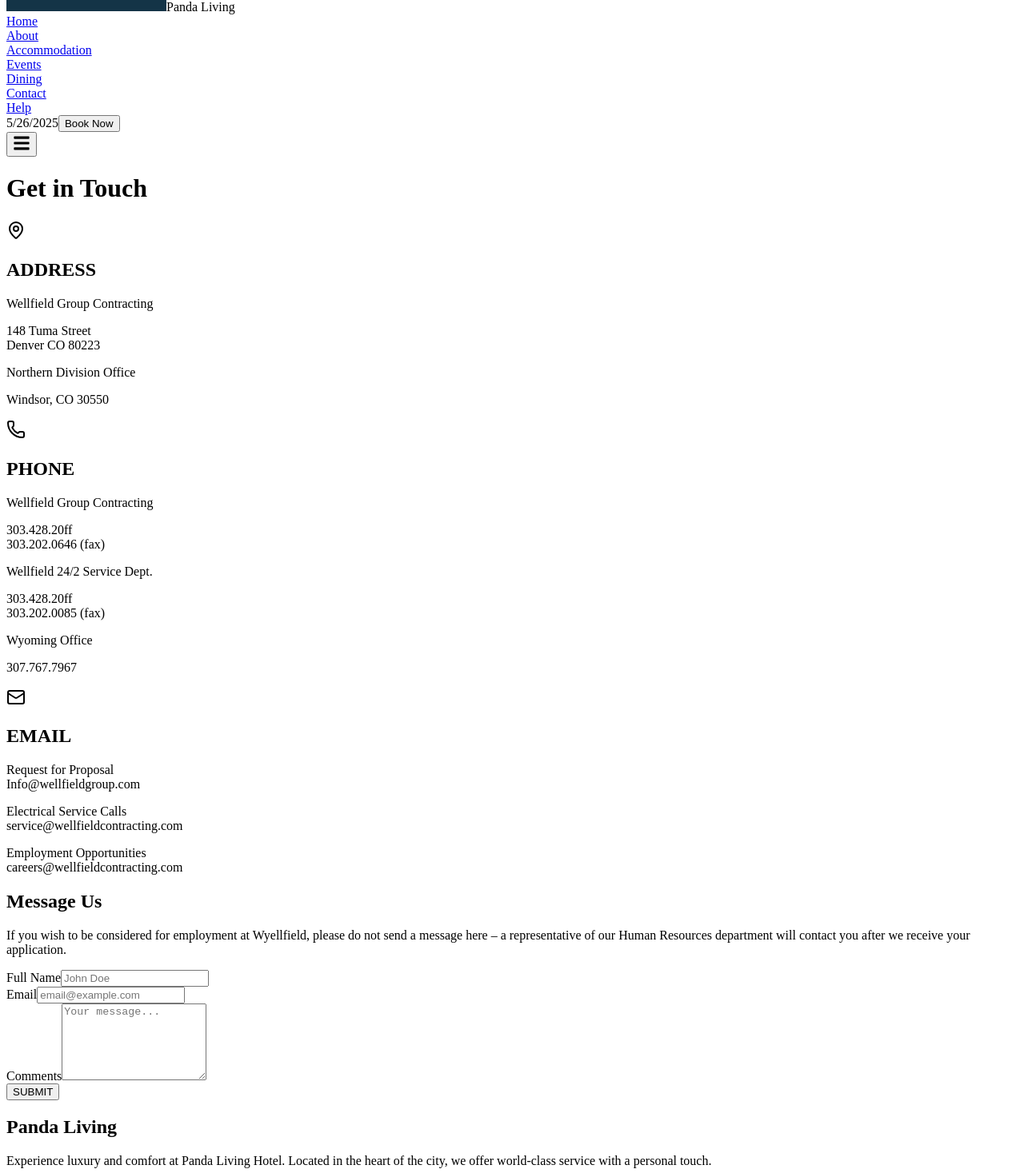
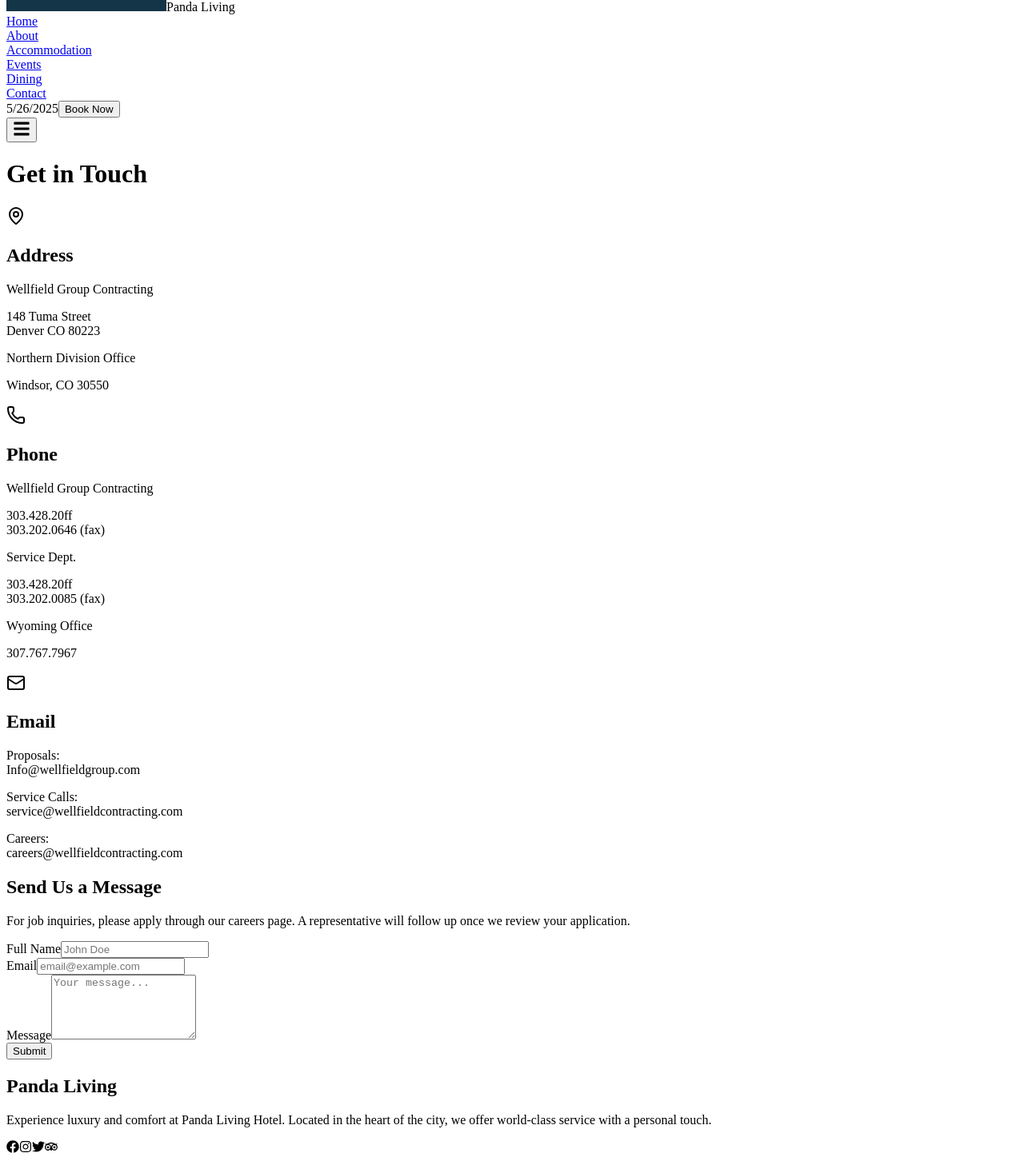
Before and after one commit to Pandu1712/Hotel, a React (Create React App) app: page /contact in a window 1280 px wide. Shown: the part 194-1661 px from the top of the page at 80% size. Built offline with nearby package versions, Linux system fonts and the light colour scheme.

Commit message:
About And Contact Color Changed

```diff
--- a/src/components/Header.jsx
+++ b/src/components/Header.jsx
@@ -64,11 +64,7 @@
             path: '/contact',
 
         },
-        {
-            name: 'Help',
-            path: '/help',
 
-        }
     ];
 
     const currentDate = new Date().toLocaleDateString();
--- a/src/pages/About.jsx
+++ b/src/pages/About.jsx
@@ -1,9 +1,9 @@
 import React from "react";
 import { Handshake, Gem, Leaf } from 'lucide-react';
-
+import { Clock, MapPin, Utensils } from "lucide-react";
 const AboutUs = () => {
   return (
-    <div className="bg-[#143447] text-white">
+    <div className="bg-white text-[#143447]">
       {/* Hero Section */}
       <section
         className="relative h-auto md:h-[60vh] flex flex-col items-center justify-center bg-cover bg-center px-4 py-12 md:py-0"
@@ -11,10 +11,10 @@
           backgroundImage: "url('https://source.unsplash.com/1600x900/?luxury,hotel')",
         }}
       >
-        <div className="absolute inset-0 bg-black bg-opacity-60"></div>
+        <div className="absolute bg-"></div>
         <div className="relative z-10 max-w-4xl text-center">
-          <h1 className="text-3xl md:text-5xl font-bold text-[#f8de71] mb-6">About Our Hotel</h1>
-          <p className="text-base md:text-lg text-gray-300 leading-relaxed">
+          <h1 className="text-3xl md:text-5xl font-semibold text-[#143447] mb-6">About Our Hotel</h1>
+          <p className="text-base md:text-lg text-[#143447] leading-relaxed">
             Nestled in the heart of the city, Panda Living redefines luxury, comfort, and hospitality. Designed for both
             leisure and business travelers, our hotel is a sanctuary where modern elegance meets timeless charm.
             <br /><br />
@@ -39,13 +39,13 @@
           className="rounded-tl-full shadow-xl"
         />
         <div>
-          <h2 className="text-3xl font-semibold text-[#f8de71] mb-4">Our Story</h2>
-          <p className="text-gray-300 leading-relaxed">
+          <h2 className="text-3xl font-bold text-[#143447] mb-4">Our Story</h2>
+          <p className="text-[#143447] leading-relaxed">
             Founded in 2005, our hotel is a symbol of luxury and modern comfort. Located at the city’s prime, we offer exceptional views, personalized service, and a memorable experience for both leisure and business travelers.
             <br /><br />
             Over the years, we’ve evolved with our guests' expectations—embracing sustainability, advancing technology, and offering curated guest experiences. Our commitment to detail, culture, and hospitality drives everything we do.
           </p>
-          <p className="text-gray-300 leading-relaxed">
+          <p className="text-[#143447] leading-relaxed">
             Founded in 2005, our hotel is a symbol of luxury and modern comfort. Located at the city’s prime, we offer exceptional views, personalized service, and a memorable experience for both leisure and business travelers.
             <br /><br />
             Over the years, we’ve evolved with our guests' expectations—embracing sustainability, advancing technology, and offering curated guest experiences. Our commitment to detail, culture, and hospitality drives everything we do.
@@ -54,21 +54,37 @@
       </section>
 
       {/* Why Choose Us */}
-      <section className="py-16 px-6 md:px-20 bg-[#1a3e52] text-center">
-        <h2 className="text-3xl font-bold text-[#f8de71] mb-10">Why Choose Panda Living?</h2>
-        <div className="grid md:grid-cols-3 gap-10">
-          {[
-            { title: "24/7 Service", desc: "Round-the-clock assistance for all your needs." },
-            { title: "Prime Location", desc: "Easily accessible from the airport and city attractions." },
-            { title: "Award-Winning Cuisine", desc: "Our chefs bring flavor and finesse to your plate." },
-          ].map((item, i) => (
-            <div key={i} className="bg-[#214d66] rounded-2xl p-6 hover:scale-105 transition duration-300">
-              <h3 className="text-2xl font-semibold text-[#f8de71] mb-3">{item.title}</h3>
-              <p className="text-gray-300">{item.desc}</p>
-            </div>
-          ))}
-        </div>
-      </section>
+      <section className="py-16 px-6 md:px-20 bg-[#1a3e52]">
+      <h2 className="text-3xl font-bold text-[#f8de71] text-center mb-10">Why Choose Us</h2>
+      <div className="grid md:grid-cols-3 gap-8 text-center">
+        {[
+          {
+            title: "24/7 Service",
+            desc: "Round-the-clock assistance for all your needs.",
+            icon: <Clock className="mx-auto mb-4 text-[#f8de71]" size={40} />,
+          },
+          {
+            title: "Prime Location",
+            desc: "Easily accessible from the airport and city attractions.",
+            icon: <MapPin className="mx-auto mb-4 text-[#f8de71]" size={40} />,
+          },
+          {
+            title: "Award-Winning Cuisine",
+            desc: "Our chefs bring flavor and finesse to your plate.",
+            icon: <Utensils className="mx-auto mb-4 text-[#f8de71]" size={40} />,
+          },
+        ].map((feature, index) => (
+          <div
+            key={index}
+            className="p-6 bg-[#214d66] rounded-2xl hover:scale-105 transition transform duration-300"
+          >
+            {feature.icon}
+            <h3 className="text-2xl font-semibold mb-2 text-[#f8de71]">{feature.title}</h3>
+            <p className="text-gray-300">{feature.desc}</p>
+          </div>
+        ))}
+      </div>
+    </section>
 
       {/* Our Values */}
       <section className="py-16 px-6 md:px-20 bg-[#1a3e52]">
@@ -102,7 +118,7 @@
 
       {/* Meet The Team */}
       <section className="py-16 px-6 md:px-20">
-        <h2 className="text-3xl font-bold text-[#f8de71] text-center mb-10">Meet Our Team</h2>
+        <h2 className="text-3xl font-bold text-[#143447] text-center mb-10">Meet Our Team</h2>
         <div className="grid md:grid-cols-3 gap-10 text-center">
           {[
             {
--- a/src/pages/Contact.jsx
+++ b/src/pages/Contact.jsx
@@ -3,75 +3,73 @@
 
 export default function ContactPage() {
   return (
-    <div className="bg-[#143447] min-h-screen text-white font-sans px-4 py-12">
-      <h1 className="text-[#f8de71] text-4xl font-semibold text-center mb-16 ">Get in Touch</h1>
+    <div className="bg-[#143447] text-white font-sans px-6 py-16">
+      <h1 className="text-4xl font-bold text-center mb-16 text-[#f8de71]">Get in Touch</h1>
 
-      {/* Contact Info */}
-      <div className="grid md:grid-cols-3 gap-12 text-center max-w-6xl mx-auto mb-20">
+      {/* Contact Cards */}
+      <div className="grid md:grid-cols-3 gap-10 max-w-7xl mx-auto mb-24">
         {/* Address */}
-        <div>
-          <div className="flex justify-center mb-4">
-            <MapPin className="text-[#f8de71] w-10 h-10" />
-          </div>
-          <h2 className="text-[#f8de71] text-xl font-semibold mb-2">ADDRESS</h2>
+        <div className="bg-[#214d66] p-6 rounded-xl shadow-lg text-center hover:scale-105 transition">
+          <MapPin className="w-10 h-10 mx-auto mb-4 text-[#f8de71]" />
+          <h2 className="text-xl font-semibold mb-2 text-[#f8de71]">Address</h2>
           <p className="font-semibold">Wellfield Group Contracting</p>
           <p>148 Tuma Street<br />Denver CO 80223</p>
-          <p className="mt-4 font-semibold">Northern Division Office</p>
-          <p>Windsor, CO 30550</p>
+          <div className="mt-4">
+            <p className="font-semibold">Northern Division Office</p>
+            <p>Windsor, CO 30550</p>
+          </div>
         </div>
 
         {/* Phone */}
-        <div>
-          <div className="flex justify-center mb-4">
-            <Phone className="text-[#f8de71] w-10 h-10" />
-          </div>
-          <h2 className="text-[#f8de71] text-xl font-semibold mb-2">PHONE</h2>
+        <div className="bg-[#214d66] p-6 rounded-xl shadow-lg text-center hover:scale-105 transition">
+          <Phone className="w-10 h-10 mx-auto mb-4 text-[#f8de71]" />
+          <h2 className="text-xl font-semibold mb-2 text-[#f8de71]">Phone</h2>
           <p className="font-semibold">Wellfield Group Contracting</p>
           <p>303.428.20ff<br />303.202.0646 (fax)</p>
-          <p className="mt-4 font-semibold">Wellfield 24/2 Service Dept.</p>
-          <p>303.428.20ff<br />303.202.0085 (fax)</p>
-          <p className="mt-4 font-semibold">Wyoming Office</p>
-          <p>307.767.7967</p>
+          <div className="mt-4">
+            <p className="font-semibold">Service Dept.</p>
+            <p>303.428.20ff<br />303.202.0085 (fax)</p>
+            <p className="mt-2 font-semibold">Wyoming Office</p>
+            <p>307.767.7967</p>
+          </div>
         </div>
 
         {/* Email */}
-        <div>
-          <div className="flex justify-center mb-4">
-            <Mail className="text-[#f8de71] w-10 h-10" />
-          </div>
-          <h2 className="text-[#f8de71] text-xl font-semibold mb-2">EMAIL</h2>
-          <p><span className="font-semibold">Request for Proposal</span><br />Info@wellfieldgroup.com</p>
-          <p className="mt-4"><span className="font-semibold">Electrical Service Calls</span><br />service@wellfieldcontracting.com</p>
-          <p className="mt-4"><span className="font-semibold">Employment Opportunities</span><br />careers@wellfieldcontracting.com</p>
+        <div className="bg-[#214d66] p-6 rounded-xl shadow-lg text-center hover:scale-105 transition">
+          <Mail className="w-10 h-10 mx-auto mb-4 text-[#f8de71]" />
+          <h2 className="text-xl font-semibold mb-2 text-[#f8de71]">Email</h2>
+          <p><span className="font-semibold">Proposals:</span><br />Info@wellfieldgroup.com</p>
+          <p className="mt-4"><span className="font-semibold">Service Calls:</span><br />service@wellfieldcontracting.com</p>
+          <p className="mt-4"><span className="font-semibold">Careers:</span><br />careers@wellfieldcontracting.com</p>
         </div>
       </div>
 
-      {/* Message Form */}
-      <div className="max-w-4xl mx-auto px-6">
-        <h2 className="text-[#f8de71] text-3xl font-semibold mb-6">Message Us</h2>
-        <p className="mb-8 text-gray-200">
-          If you wish to be considered for employment at Wyellfield, please do not send a message here – a representative of our Human Resources department will contact you after we receive your application.
+      {/* Contact Form */}
+      <div className="max-w-4xl mx-auto bg-[#214d66] rounded-2xl shadow-lg p-10">
+        <h2 className="text-3xl font-bold text-center mb-6 text-[#f8de71]">Send Us a Message</h2>
+        <p className="text-center mb-8 text-gray-200">
+          For job inquiries, please apply through our careers page. A representative will follow up once we review your application.
         </p>
 
         <form className="grid grid-cols-1 md:grid-cols-2 gap-6">
           <div className="md:col-span-2">
-            <label className="block text-sm mb-1">Full Name</label>
-            <input type="text" className="w-full p-3 bg-[#f8de71] text-black rounded" placeholder="John Doe" />
+            <label className="block text-sm font-semibold mb-1 text-[#f8de71]">Full Name</label>
+            <input type="text" className="w-full p-3 rounded bg-white text-[#143447]" placeholder="John Doe" />
           </div>
-
           <div className="md:col-span-2">
-            <label className="block text-sm mb-1">Email</label>
-            <input type="email" className="w-full p-3 bg-[#f8de71] text-black rounded" placeholder="email@example.com" />
+            <label className="block text-sm font-semibold mb-1 text-[#f8de71]">Email</label>
+            <input type="email" className="w-full p-3 rounded bg-white text-[#143447]" placeholder="email@example.com" />
           </div>
-
           <div className="md:col-span-2">
-            <label className="block text-sm mb-1">Comments</label>
-            <textarea rows="6" className="w-full p-3 bg-[#f8de71] text-black rounded" placeholder="Your message..."></textarea>
+            <label className="block text-sm font-semibold mb-1 text-[#f8de71]">Message</label>
+            <textarea rows="5" className="w-full p-3 rounded bg-white text-[#143447]" placeholder="Your message..."></textarea>
           </div>
-
           <div className="md:col-span-2 text-center">
-            <button type="submit" className="bg-[#f8de71] hover:bg-yellow-300 text-black font-bold py-3 px-8 rounded-full shadow-lg transition-all duration-300">
-              SUBMIT
+            <button
+              type="submit"
+              className="bg-[#f8de71] hover:bg-yellow-300 text-[#143447] font-semibold py-3 px-10 rounded-full shadow-md transition"
+            >
+              Submit
             </button>
           </div>
         </form>
```
